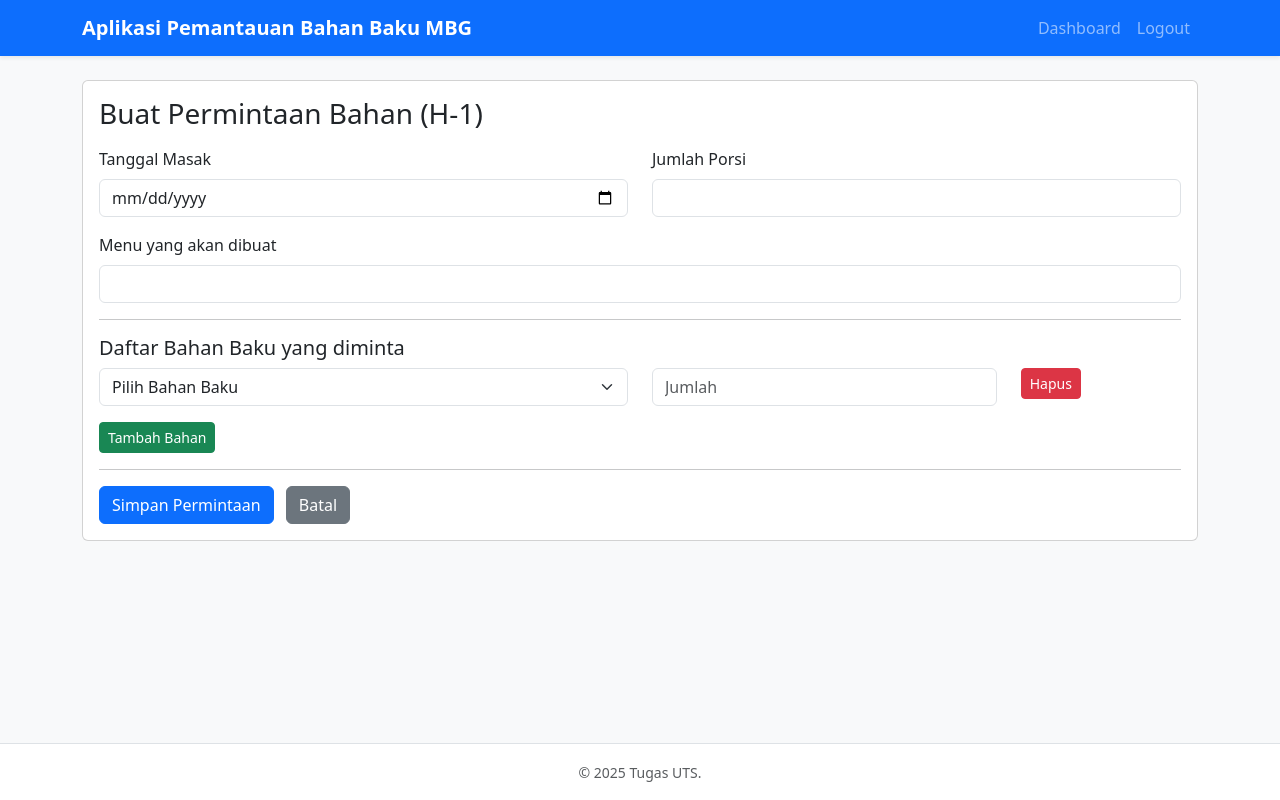
After one commit to revanramdani31/MBG_058_2B_Revan-Ramdani-Permana, a CodeIgniter 4 app: the page made by app/Views/dapur/create_permintaan.php in a window 1280 px wide. The commit adds this page. Run offline with PHP 8.4 and a stand-in for CodeIgniter, Linux system fonts and the light colour scheme; the template is opened without the code that fills it, so the values that code supplies are empty; some libraries are stand-ins or nearby versions.

Commit message:
Add Fitur Lihat Buat Permintaan Bahan (H-1) by Revan Ramdani Permana

```diff
--- a/app/Config/Routes.php
+++ b/app/Config/Routes.php
@@ -22,4 +22,8 @@ $routes->group('gudang', ['filter' => 'auth:gudang'], static function($routes) {
 	$routes->post('bahan/(:num)/delete', 'GudangController::delete/$1');
 });
 
-$routes->get('/dapur/dashboard', 'DapurController::index', ['filter' => 'auth:dapur']);
+$routes->group('dapur', ['filter' => 'auth:dapur'], static function($routes) {
+    $routes->get('dashboard', 'DapurController::index');
+    $routes->get('permintaan/create', 'DapurController::createPermintaan');
+    $routes->post('permintaan/store', 'DapurController::storePermintaan');
+});
--- a/app/Models/PermintaanDetailModel.php
+++ b/app/Models/PermintaanDetailModel.php
@@ -12,8 +12,8 @@ class PermintaanDetailModel extends Model
     protected $returnType       = 'array';
     protected $useSoftDeletes   = false;
     protected $protectFields    = true;
+
     protected $allowedFields    = [
-        'id','permintaan_id','bahan_id','jumlah_diminta'
+        'id', 'permintaan_id', 'bahan_id', 'jumlah_diminta'
     ];
-
 }
--- a/app/Models/PermintaanModel.php
+++ b/app/Models/PermintaanModel.php
@@ -13,7 +13,6 @@ class PermintaanModel extends Model
     protected $useSoftDeletes   = false;
     protected $protectFields    = true;
     protected $allowedFields    = [
-        'id','permohonan_id','tgl_masak','menu_makan','jumlah_porsi','status','created_at','delted_at'
+         'pemohon_id', 'tgl_masak', 'menu_makan', 'jumlah_porsi', 'status', 'created_at', 'delted_at'
     ];
-
 }
--- /dev/null
+++ b/app/Views/dapur/create_permintaan.php
@@ -0,0 +1,122 @@
+<?= $this->include('partials/header', ['title' => 'Buat Permintaan Bahan']) ?>
+
+<div class="container mt-4">
+    <div class="card">
+        <div class="card-body">
+            <h3 class="card-title mb-3">Buat Permintaan Bahan (H-1)</h3>
+
+            <?php if (session()->getFlashdata('success')): ?>
+                <div class="alert alert-success"><?= esc(session()->getFlashdata('success')) ?></div>
+            <?php endif; ?>
+
+            <?php $errors = session()->getFlashdata('errors') ?? []; ?>
+
+            <form action="<?= site_url('/dapur/permintaan/store') ?>" method="post">
+                <?= csrf_field() ?>
+
+                <div class="row">
+                    <div class="col-md-6">
+                        <div class="mb-3">
+                            <label for="tanggal_masak" class="form-label">Tanggal Masak</label>
+                            <input type="date"
+                                class="form-control <?= isset($errors['tanggal_masak']) ? 'is-invalid' : '' ?>"
+                                id="tanggal_masak" name="tanggal_masak" value="<?= esc(old('tanggal_masak')) ?>"
+                                required>
+                            <div class="invalid-feedback">
+                                <?= isset($errors['tanggal_masak']) ? esc($errors['tanggal_masak']) : '' ?></div>
+                        </div>
+                    </div>
+                    <div class="col-md-6">
+                        <div class="mb-3">
+                            <label for="jumlah_porsi" class="form-label">Jumlah Porsi</label>
+                            <input type="number"
+                                class="form-control <?= isset($errors['jumlah_porsi']) ? 'is-invalid' : '' ?>"
+                                id="jumlah_porsi" name="jumlah_porsi" value="<?= esc(old('jumlah_porsi')) ?>" required
+                                min="1">
+                            <div class="invalid-feedback">
+                                <?= isset($errors['jumlah_porsi']) ? esc($errors['jumlah_porsi']) : '' ?></div>
+                        </div>
+                    </div>
+                </div>
+
+                <div class="mb-3">
+                    <label for="menu_makan" class="form-label">Menu yang akan dibuat</label>
+                    <input type="text" class="form-control <?= isset($errors['menu_makan']) ? 'is-invalid' : '' ?>"
+                        id="menu_makan" name="menu_makan" value="<?= esc(old('menu_makan')) ?>" required>
+                    <div class="invalid-feedback"><?= isset($errors['menu_makan']) ? esc($errors['menu_makan']) : '' ?>
+                    </div>
+                </div>
+
+                <hr>
+
+                <h5>Daftar Bahan Baku yang diminta</h5>
+                <div id="bahan-baku-container">
+                    <div class="row bahan-baku-item mb-2">
+                        <div class="col-md-6">
+                            <select name="bahan_id[]" class="form-select" required>
+                                <option value="">Pilih Bahan Baku</option>
+                                <?php foreach ($bahan_baku as $bahan): ?>
+                                    <option value="<?= $bahan['id'] ?>"><?= esc($bahan['nama']) ?> (Stok:
+                                        <?= $bahan['jumlah'] ?>     <?= $bahan['satuan'] ?>)</option>
+                                <?php endforeach; ?>
+                            </select>
+                        </div>
+                        <div class="col-md-4">
+                            <input type="number" name="jumlah[]" class="form-control" placeholder="Jumlah" required
+                                min="1">
+                        </div>
+                        <div class="col-md-2">
+                            <button type="button" class="btn btn-danger btn-sm remove-bahan-baku">Hapus</button>
+                        </div>
+                    </div>
+                </div>
+                <button type="button" id="add-bahan-baku" class="btn btn-success btn-sm mt-2">Tambah Bahan</button>
+
+                <hr>
+
+                <button type="submit" class="btn btn-primary">Simpan Permintaan</button>
+                <a href="/dapur/dashboard" class="btn btn-secondary ms-2">Batal</a>
+            </form>
+        </div>
+    </div>
+</div>
+
+<script>
+    document.addEventListener('DOMContentLoaded', function () {
+        const container = document.getElementById('bahan-baku-container');
+        const addButton = document.getElementById('add-bahan-baku');
+        const bahanBakuOptions = `
+        <option value="">Pilih Bahan Baku</option>
+        <?php foreach ($bahan_baku as $bahan): ?>
+            <option value="<?= $bahan['id'] ?>"><?= esc($bahan['nama']) ?> (Stok: <?= $bahan['jumlah'] ?> <?= $bahan['satuan'] ?>)</option>
+        <?php endforeach; ?>
+    `;
+
+        addButton.addEventListener('click', function () {
+            const newItem = document.createElement('div');
+            newItem.classList.add('row', 'bahan-baku-item', 'mb-2');
+            newItem.innerHTML = `
+            <div class="col-md-6">
+                <select name="bahan_id[]" class="form-select" required>
+                    ${bahanBakuOptions}
+                </select>
+            </div>
+            <div class="col-md-4">
+                <input type="number" name="jumlah[]" class="form-control" placeholder="Jumlah" required min="1">
+            </div>
+            <div class="col-md-2">
+                <button type="button" class="btn btn-danger btn-sm remove-bahan-baku">Hapus</button>
+            </div>
+        `;
+            container.appendChild(newItem);
+        });
+
+        container.addEventListener('click', function (e) {
+            if (e.target.classList.contains('remove-bahan-baku')) {
+                e.target.closest('.bahan-baku-item').remove();
+            }
+        });
+    });
+</script>
+
+<?= $this->include('partials/footer') ?>
```
Also changed, not shown: app/Controllers/DapurController.php (+56 -0 lines), app/Views/dapur/dashboard.php (+30 -19 lines), app/Views/gudang/confirm_delete.php (+6 -6 lines).
